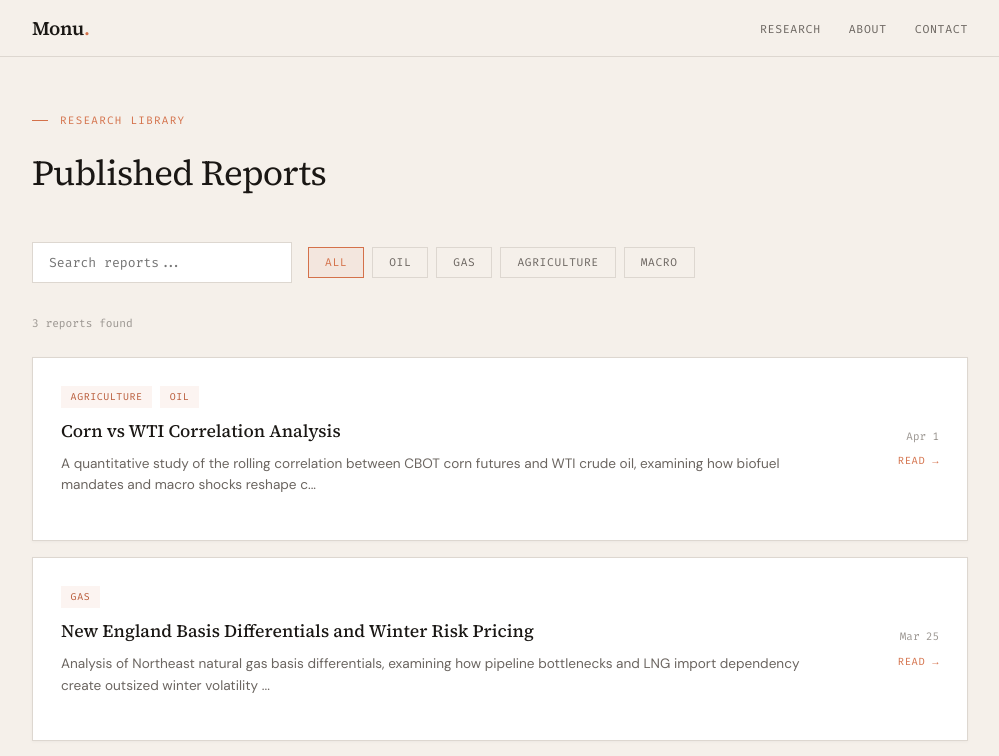
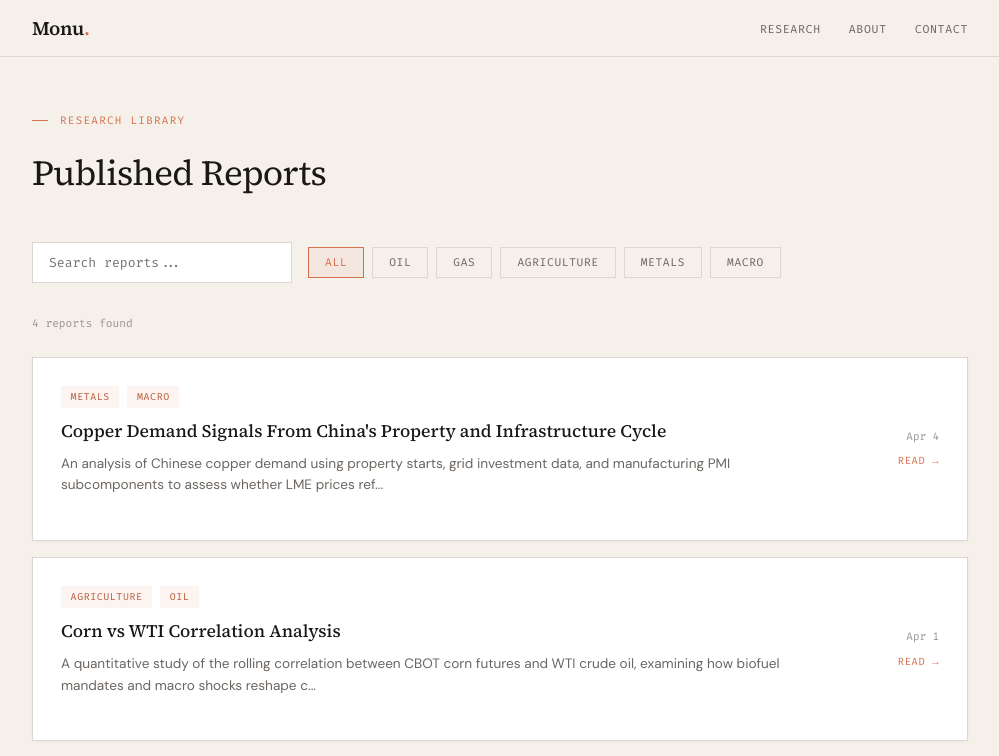
Before and after one commit to monoanalysis/monoanalysis-site, a Next.js app: page /research in a window 1280 px wide. Shown: the top 756 px of the page, without its empty margins (140-1139 px from the left). Built offline with nearby package versions, Linux system fonts and the light colour scheme.

Commit message:
Added Metals filter and sample report

```diff
--- /dev/null
+++ b/content/reports/copper-china-demand.md
@@ -0,0 +1,30 @@
+---
+title: "Copper Demand Signals From China's Property and Infrastructure Cycle"
+subtitle: "Tracking real-time indicators of Chinese copper consumption against LME positioning"
+date: "2026-04-04"
+tags: ["Metals", "Macro"]
+featured: false
+summary: "An analysis of Chinese copper demand using property starts, grid investment data, and manufacturing PMI subcomponents to assess whether LME prices reflect physical market fundamentals."
+---
+
+## Motivation
+
+China accounts for over 50% of global refined copper consumption. The country's property sector slowdown since 2022 has raised persistent questions about demand destruction, yet copper prices have remained resilient. This report investigates whether alternative demand drivers — particularly grid infrastructure and EV manufacturing — are offsetting the property drag.
+
+## Data & Methodology
+
+We track three high-frequency demand proxies: National Bureau of Statistics monthly property starts (floor space), State Grid Corporation capital expenditure announcements, and the Caixin Manufacturing PMI new orders subcomponent. These are mapped against LME copper spot prices, SHFE warehouse stocks, and CFTC managed money positioning.
+
+The analysis covers January 2023 through March 2026 using weekly and monthly data points. We compute rolling correlations between each demand proxy and subsequent 30-day copper price moves to identify which indicators carry the most predictive signal.
+
+## Results
+
+Property starts have declined 38% from their 2021 peak but appear to have stabilized in late 2025. The correlation between property starts and copper prices has weakened from 0.62 (2018-2021) to 0.28 (2023-2026), suggesting the market has partially de-linked from the housing cycle.
+
+Grid infrastructure spending has become the dominant demand driver, with State Grid capex up 22% year-over-year in 2025. The correlation between grid investment announcements and subsequent copper price moves is 0.51 over the study period.
+
+SHFE warehouse stocks remain at historically low levels, indicating tight physical availability despite macro headwinds. The SHFE-LME arbitrage window has been intermittently open, pulling imported copper into China.
+
+## Interpretation
+
+The copper market is undergoing a structural demand rotation in China. Portfolio managers and physical traders who rely on property data alone are using an increasingly stale demand model. Grid infrastructure and electrification capex should be weighted more heavily in fundamental copper models. The tight warehouse stock situation suggests that any demand surprise to the upside could trigger a sharp price response given limited available inventory.
--- a/src/components/ResearchPageClient.js
+++ b/src/components/ResearchPageClient.js
@@ -7,7 +7,7 @@ import Link from 'next/link';
 // For client-side filtering, we pass reports as a prop from a server component.
 // This is a simplified version that works with static export.
 
-const TAGS = ['All', 'Oil', 'Gas', 'Agriculture', 'Macro'];
+const TAGS = ['All', 'Oil', 'Gas', 'Agriculture', 'Metals', 'Macro'];
 
 export default function ResearchPageClient({ reports }) {
   const [activeTag, setActiveTag] = useState('All');
```
